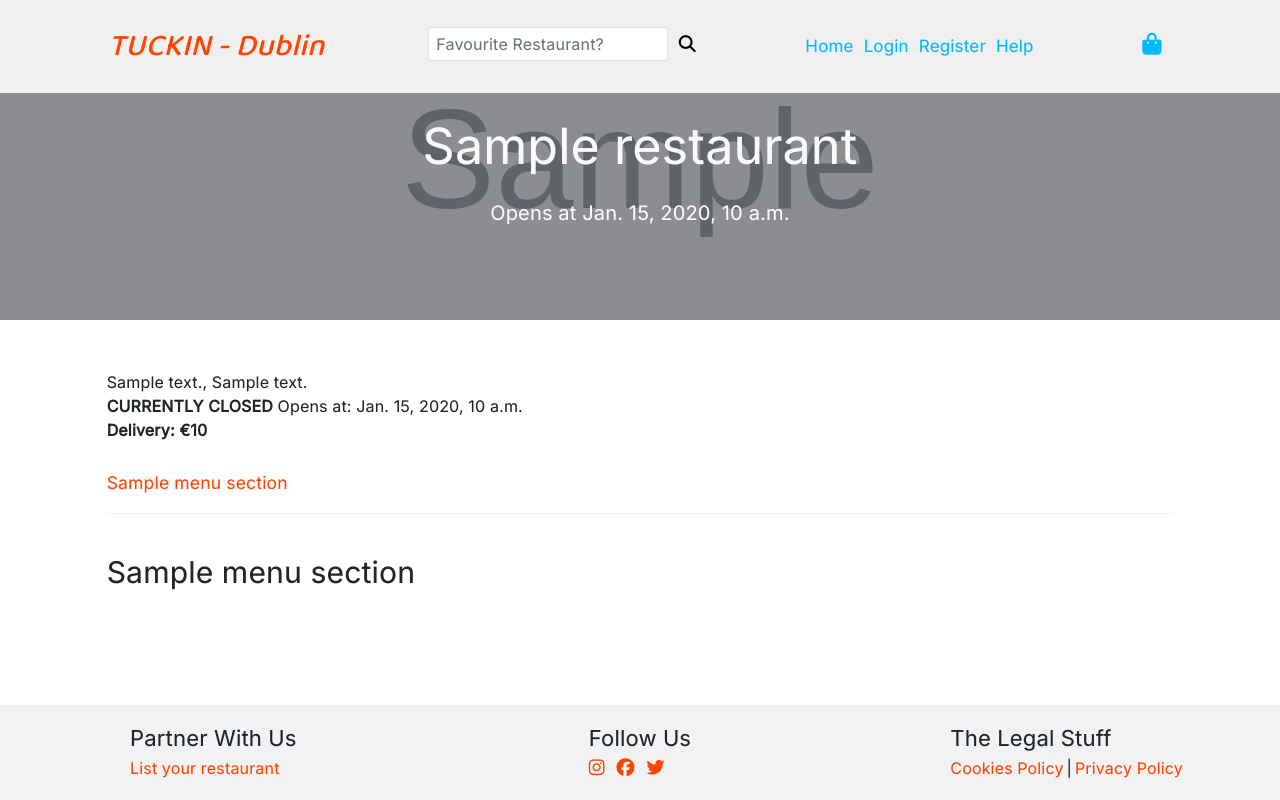
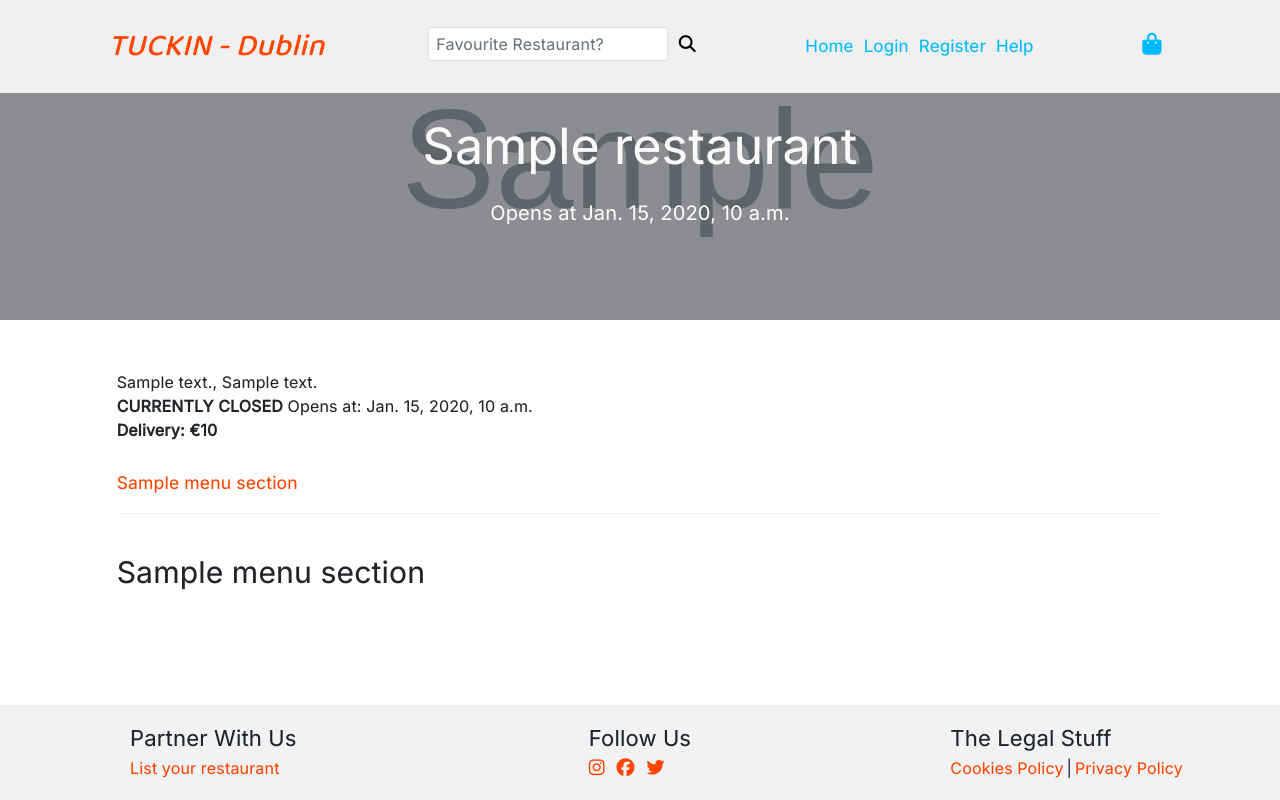
Before and after one commit to RichardByrne95/CI-MS4-TuckIn, a Django app: template restaurants/templates/restaurants/restaurant_menu.html in a window 1280 px wide. Run offline with Django 3.2, Linux system fonts and the light colour scheme; the template is opened without the code that fills it: most values are stand-ins (such as "Sample title", 1, 10 or a date in 2020); grey boxes marked "Sample" are stand-in pictures; parts of the project's set-up code (start-up, migrations or seed data) failed here and were passed over; some libraries are stand-ins or nearby versions.

Commit message:
Align all menu elements

```diff
--- a/restaurants/static/restaurants/css/restaurants.css
+++ b/restaurants/static/restaurants/css/restaurants.css
@@ -43,12 +43,13 @@
     margin-bottom: 3rem;
 }
 
-. {
-
+#sort-by, .dropdown-item, .dropdown-toggle {
+    font-size: 1.5rem;
 }
 
-#sort-by, .dropdown-item, .dropdown-toggle {
-    font-size: 1.5rem;
+.restaurant-card-cover-image,
+.restaurant-card-logo {
+    border-radius: .3rem;
 }
 
 .opaque-image-overlay {
@@ -150,11 +151,18 @@
 }
 
 #menu-divider {
-    margin-bottom: 4rem;
+    margin: 1rem 1rem 4rem 1rem;
 }
 
 .menu-section-food-items {
     margin-bottom: 5rem;
+}
+
+.restaurant-info-menu,
+.menu-section-heading,
+.menu-nav-container {
+    padding-left: 1rem;
+    padding-right: 1rem;
 }
 
 .menu-section-heading {
```
